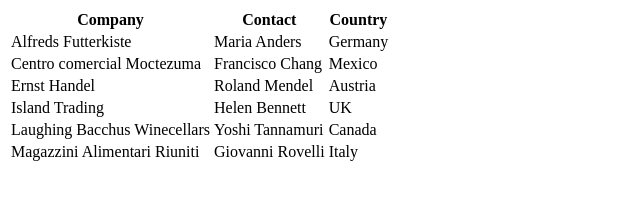
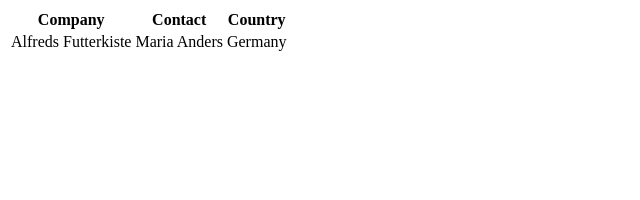
Before and after one commit to Fox1210/practica2ejercicio1, a website: page index.html in a window 1280 px wide. Shown: the whole page, without its empty margins (0-640 px from the left). Drawn offline with Linux system fonts and the light colour scheme.

Commit message:
2 files modified

```diff
--- a/index.html
+++ b/index.html
@@ -1,4 +1,6 @@
-<table>
+<div id="p"></div>
+<div>
+  <table id="tabla">
     <tr>
       <th>Company</th>
       <th>Contact</th>
@@ -9,29 +11,5 @@
       <td>Maria Anders</td>
       <td>Germany</td>
     </tr>
-  <tr>
-    <td>Centro comercial Moctezuma</td>
-    <td>Francisco Chang</td>
-    <td>Mexico</td>
-  </tr>
-  <tr>
-    <td>Ernst Handel</td>
-    <td>Roland Mendel</td>
-    <td>Austria</td>
-  </tr>
-  <tr>
-    <td>Island Trading</td>
-    <td>Helen Bennett</td>
-    <td>UK</td>
-  </tr>
-  <tr>
-    <td>Laughing Bacchus Winecellars</td>
-    <td>Yoshi Tannamuri</td>
-    <td>Canada</td>
-  </tr>
-  <tr>
-    <td>Magazzini Alimentari Riuniti</td>
-    <td>Giovanni Rovelli</td>
-    <td>Italy</td>
-  </tr>
   </table>
+</div>
--- a/index.js
+++ b/index.js
@@ -1,2 +1,6 @@
 // Import stylesheets
 import "./style.css";
+
+// Write Javascript code!
+const appDiv = document.getElementById("p");
+const arrayList = [1, 2, 3];
```
Lines whose indentation alone changed are shown as unchanged.
